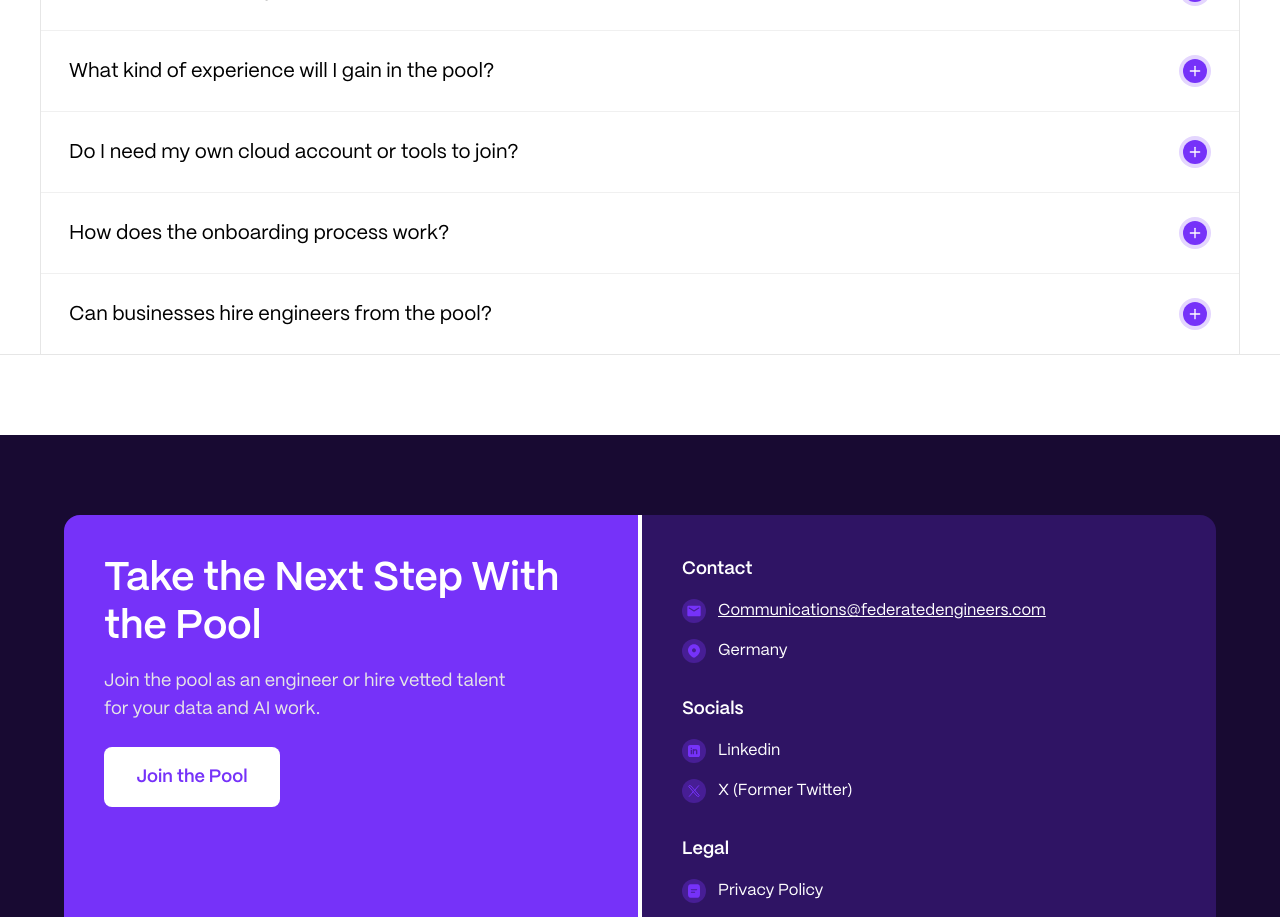
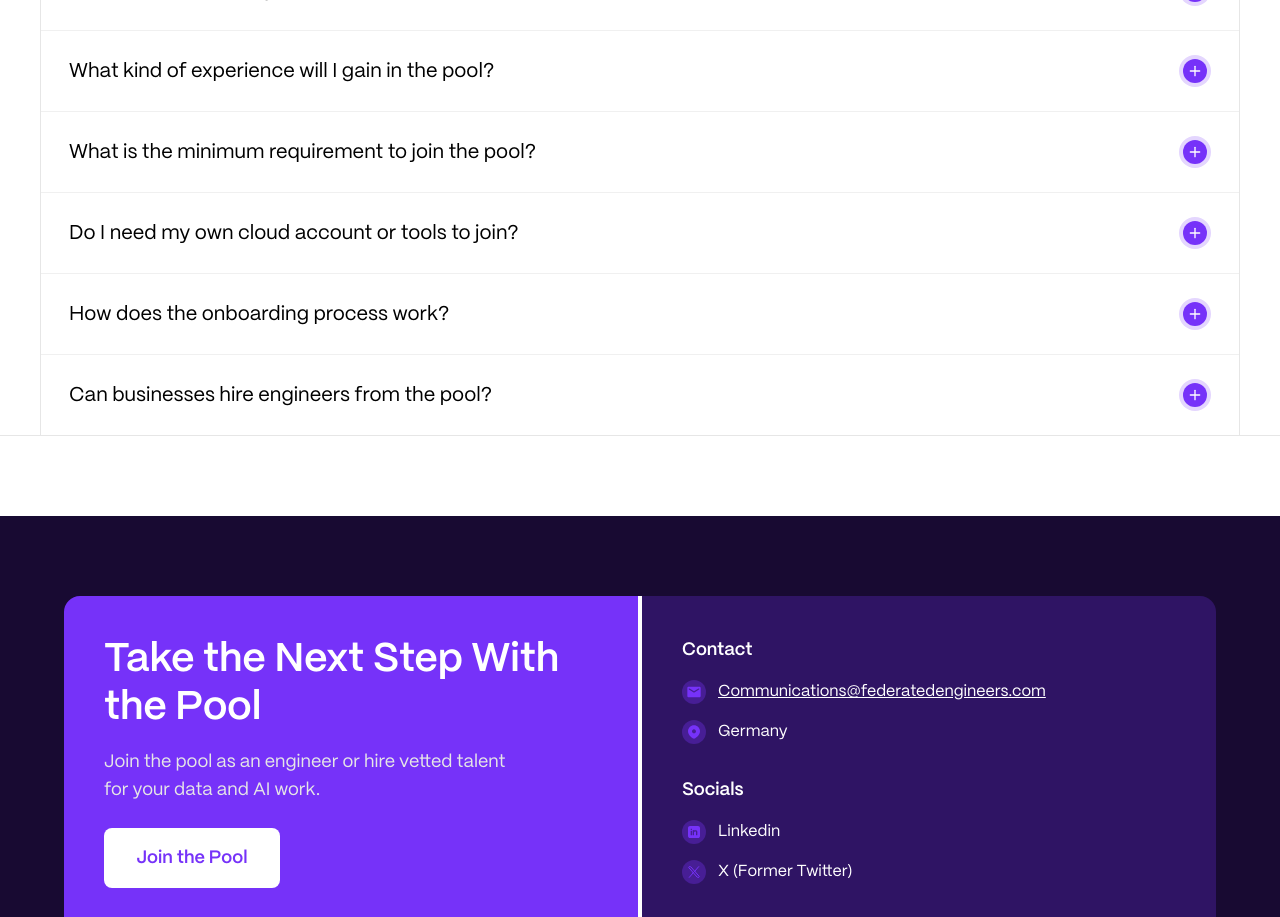
Before and after one commit to fantee-hub/Federated-Engineers, a Next.js app: page /about in a window 1280 px wide. Shown: the part 4920-5837 px from the top of the page. Built offline with nearby package versions, Linux system fonts and the light colour scheme.

Commit message:
updated the faq

```diff
--- a/src/components/sections/FaqSection/index.tsx
+++ b/src/components/sections/FaqSection/index.tsx
@@ -19,6 +19,11 @@ const faqs = [
     question: "What kind of experience will I gain in the pool?",
     answer:
       "You’ll work on scalable, production-aligned systems alongside other engineers, learning how real platform dependencies, reliability, and cross-team collaboration work in production.",
+  },
+  {
+    question: "What is the minimum requirement to join the pool?",
+    answer:
+      "You should have completed a few local projects and understand the fundamentals of Data Engineering and Infrastructure or ML Engineering. We’ll help you build production-level experience from that base.",
   },
   {
     question: "Do I need my own cloud account or tools to join?",
```
